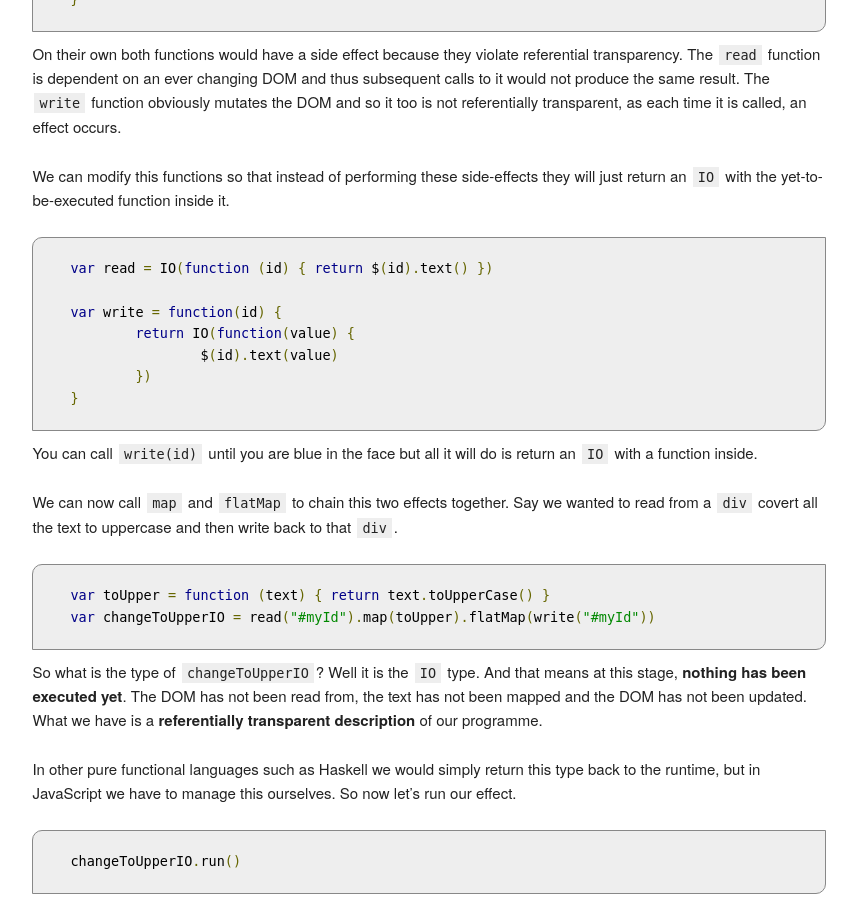
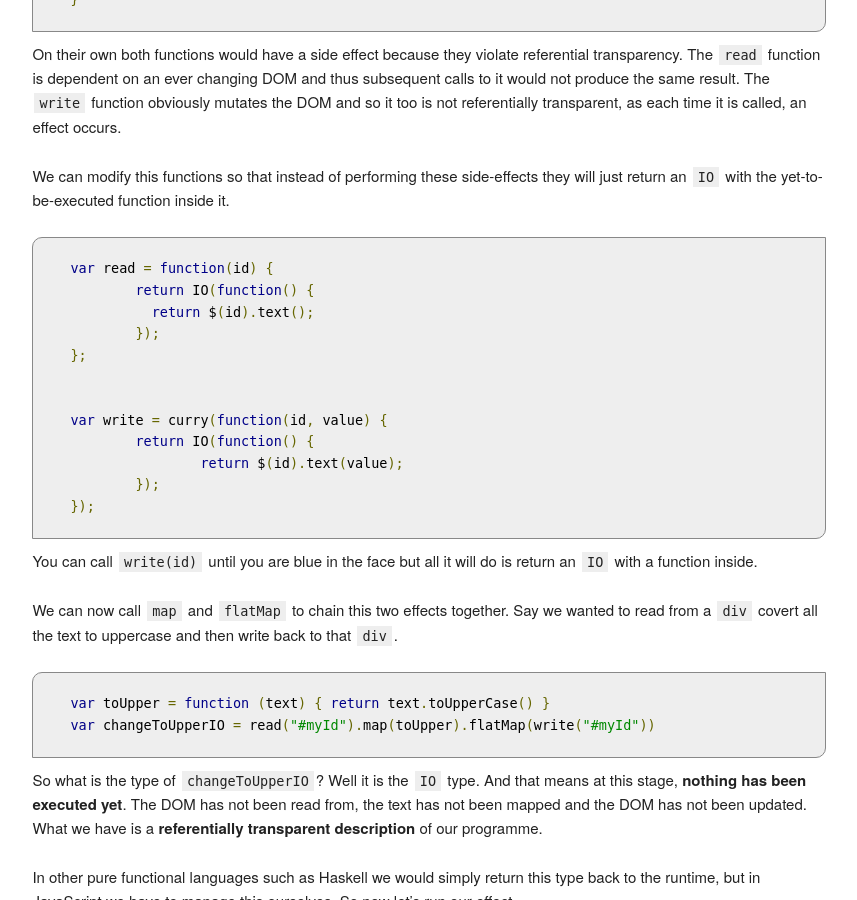
Before and after one commit to monet/monet.js, a Jekyll site: the page built from index.md, in a window 1280 px wide and 900 px high, scrolled down 27890 px. Shown: the whole window, without its empty margins (294-1151 px from the left). Built offline with Jekyll 4.4.1, drawn with Linux system fonts in a browser that asks for light colours; nearby versions of some CDN libraries.

Commit message:
fix(IO): fix IO monad exampes
Closes #110

```diff
--- a/index.md
+++ b/index.md
@@ -914,13 +914,18 @@ On their own both functions would have a side effect because they violate refere
 
 We can modify this functions so that instead of performing these side-effects they will just return an `IO` with the yet-to-be-executed function inside it.
 
-	var read = IO(function (id) { return $(id).text() })
+	var read = function(id) {
+		return IO(function() {
+		  return $(id).text();
+		});
+	};
 
-	var write = function(id) {
-		return IO(function(value) {
-			$(id).text(value)
-		})
-	}
+
+	var write = curry(function(id, value) {
+		return IO(function() {
+			return $(id).text(value);
+		});
+	});
 
 You can call `write(id)` until you are blue in the face but all it will do is return an `IO` with a function inside.
 
```
